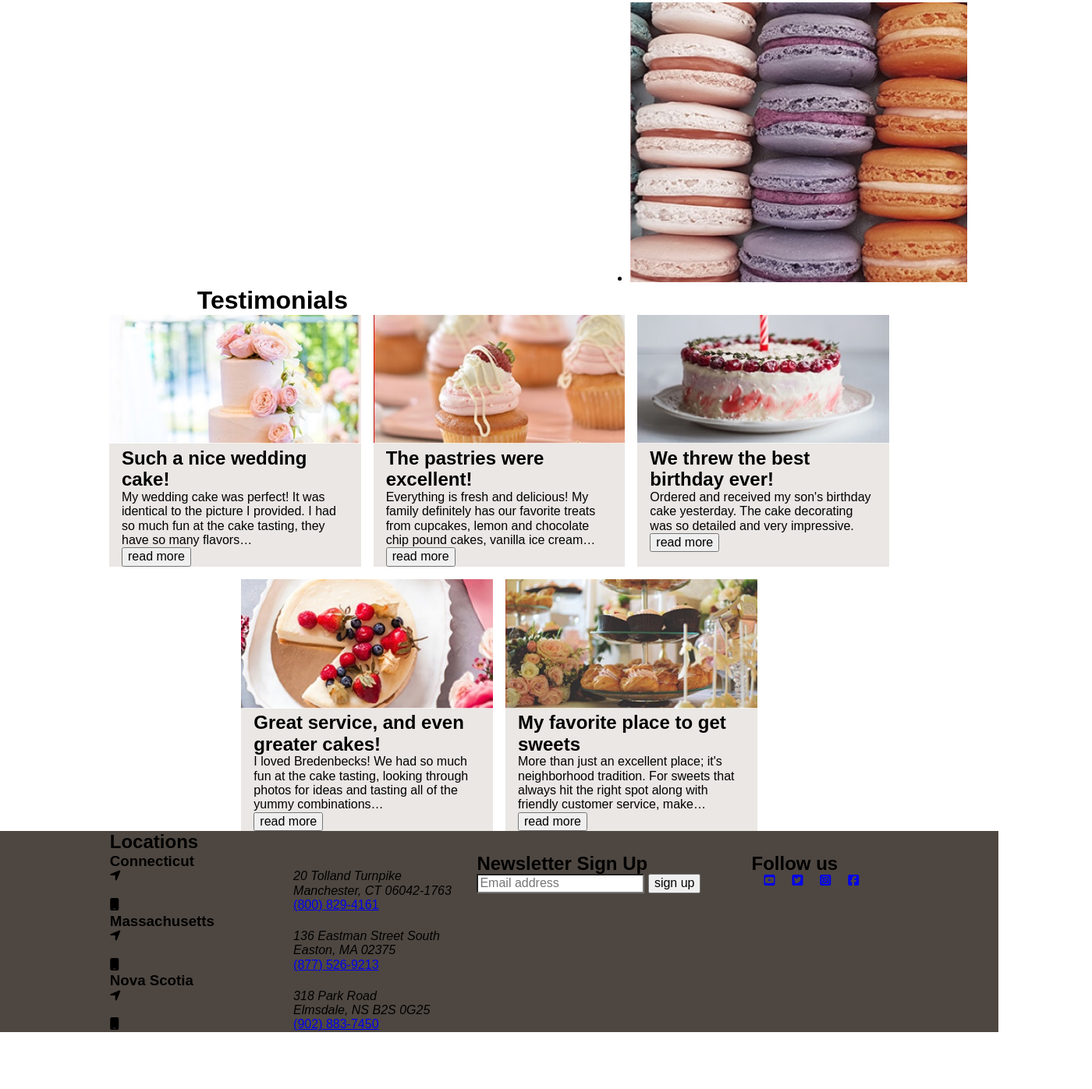
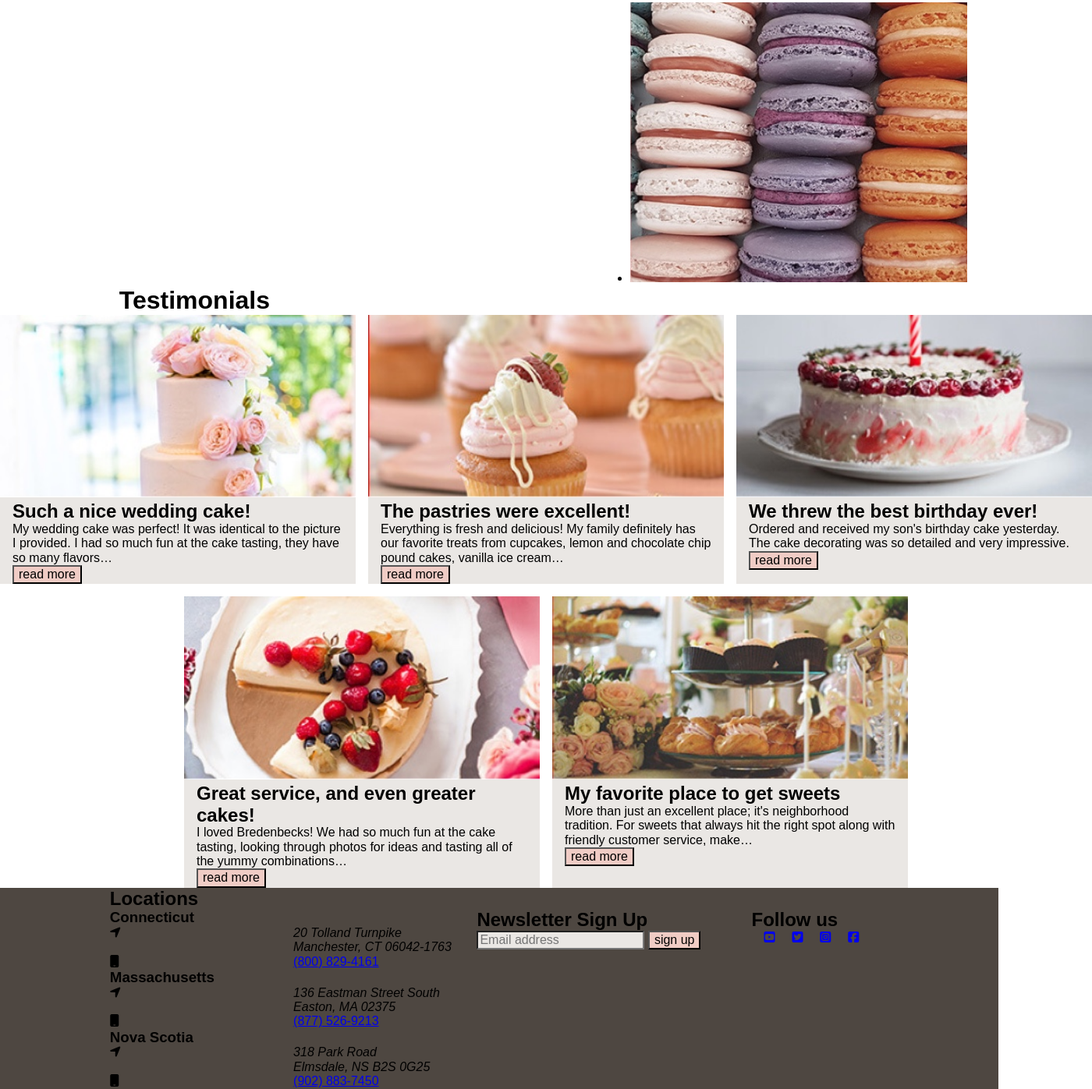
Before and after one commit to sdb329/Balsamo-web-2, a plain HTML site: page deploy/index.html in a window 1280 px wide. Shown: the part 1738-3135 px from the top of the page at 78% size, 1400 px wide, since content can reach past the window. Before the commit the page ends 3062 px from the top, so only its background shows below. Drawn offline with Linux system fonts and the light colour scheme.

Commit message:
final changes

```diff
--- a/deploy/index.html
+++ b/deploy/index.html
@@ -142,7 +142,7 @@
                                     the
                                     cake
                                     tasting, they have so many flavors…</p>
-                                <button>read more</button>
+                                <button class="readmore">read more</button>
                             </div>
                         </div>
                     </section>
@@ -167,7 +167,7 @@
                                     lemon
                                     and
                                     chocolate chip pound cakes, vanilla ice cream…</p>
-                                <button>read more</button>
+                                <button class="readmore">read more</button>
                             </div>
                         </div>
                     </section>
@@ -188,7 +188,7 @@
                                     and
                                     very
                                     impressive.</p>
-                                <button>read more</button>
+                                <button class="readmore">read more</button>
                             </div>
                         </div>
                     </section>
@@ -213,7 +213,7 @@
                                     and
                                     tasting
                                     all of the yummy combinations…</p>
-                                <button>read more</button>
+                                <button class="readmore">read more</button>
                             </div>
 
                         </div>
@@ -238,7 +238,7 @@
                                     right
                                     spot
                                     along with friendly customer service, make…</p>
-                                <button>read more</button>
+                                <button class="readmore">read more</button>
                             </div>
 
                         </div>
--- a/dev/scss/layout/_footer.scss
+++ b/dev/scss/layout/_footer.scss
@@ -12,6 +12,17 @@ footer {
     >div {
         grid-area: footer;
         // border: 1px solid blueviolet;
+
+        section{
+            article{
+                input{
+                    background-color: $gray;
+                }
+                button{
+                    background-color: $lightpink;
+                }
+            }
+        }
 
     }
 
--- a/dev/scss/sections/_announcements.scss
+++ b/dev/scss/sections/_announcements.scss
@@ -12,7 +12,7 @@
     }
 
     @include xl{
-        grid-template-columns: auto 1000px auto;
+        grid-template-columns: auto 1200px auto;
     }
 
     ul {
@@ -37,13 +37,6 @@
                 grid-area: announce;
                 // border: 1px solid red;
 
-            }
-        }
-    }
-
-    ul {
-        li {
-            >div {
                 display: grid;
                 grid-template-columns: auto 30%;
                 // grid-template-rows: 200px 200px;
@@ -53,11 +46,20 @@
 
                 .announce-content {
                     grid-area: text;
+
+                    >div{
+                        >button{
+                            background-color: $lightpink;
+                        }
+                    }
                 }
 
                 .image-event {
                     grid-area: image-event;
                 }
+
             }
         }
-    }}
+    }
+
+}
--- a/dev/scss/sections/_testimonials.scss
+++ b/dev/scss/sections/_testimonials.scss
@@ -9,7 +9,7 @@
     }
 
     @include xl{
-        grid-template-columns: auto 1000px auto;
+        grid-template-columns: auto 1400px auto;
         // border: 1px solid red;
     }
 >div{
@@ -126,6 +126,9 @@
                 .test-content {
                     grid-area: testimonials;
                     // border: 1px solid red;
+                    .readmore {
+                        background-color: $lightpink;
+                    }
 
                 }
             }
```
Also changed, not shown: deploy/css/styles.css, 1 other file.
